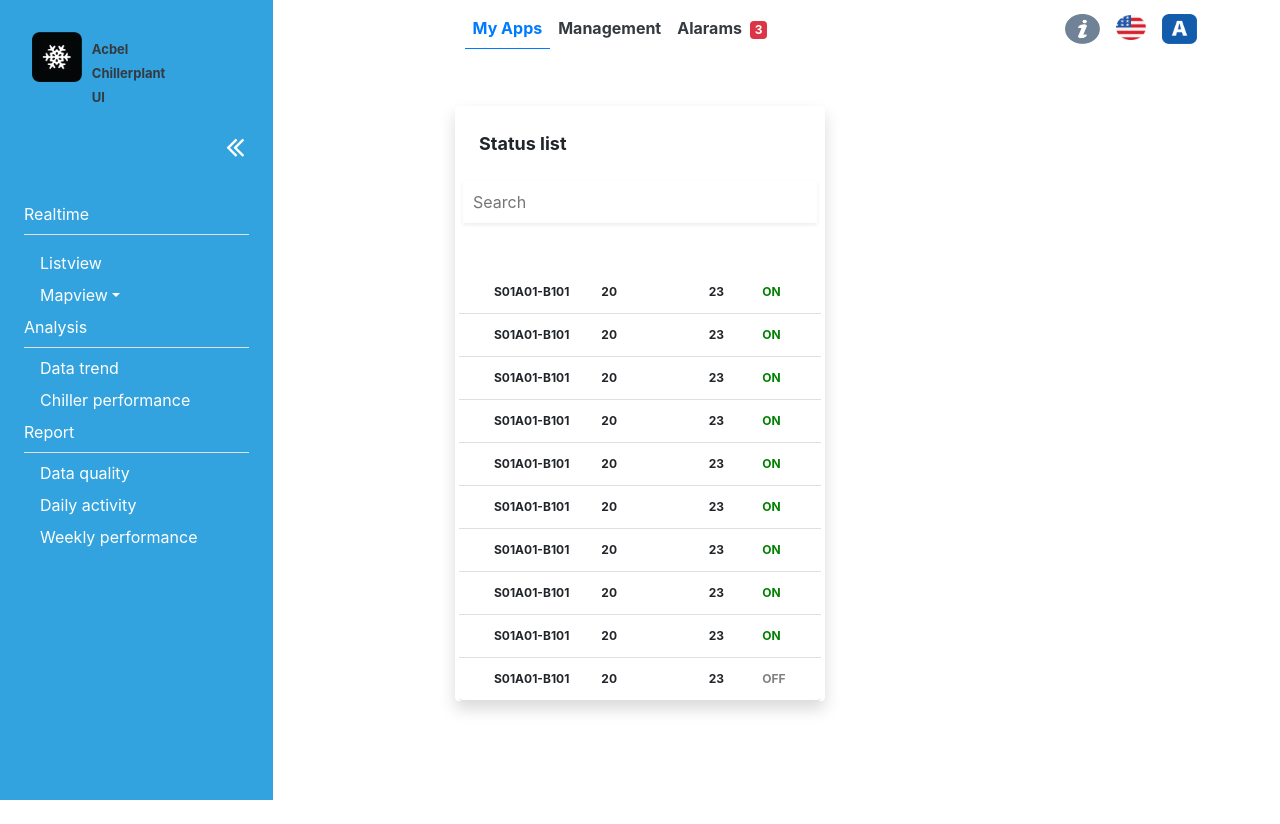
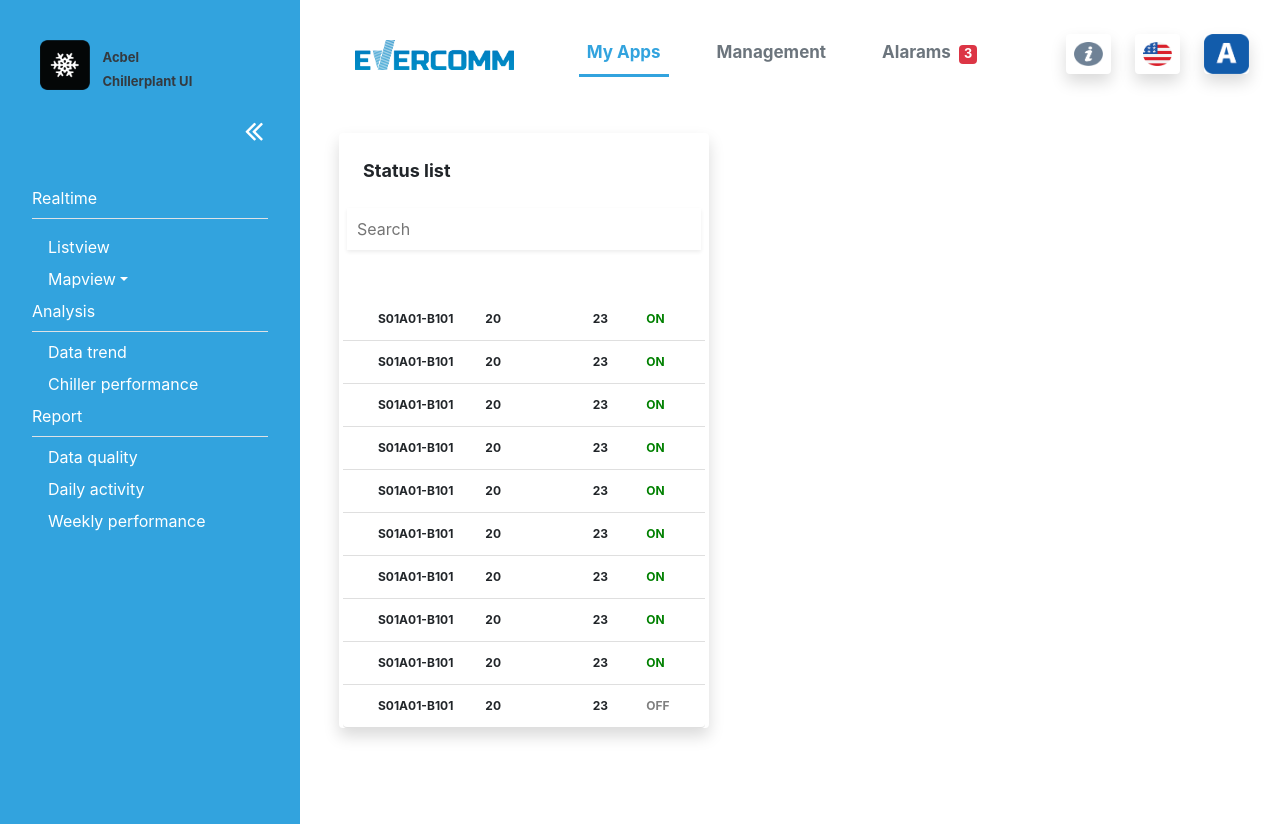
Before and after one commit to pyaemon/TaiWan-Centralized, a React (Create React App) app: page /chiller-plant in a window 1280 px wide. Before the commit the page ends 800 px from the top, so only its background shows below. Built offline with nearby package versions, Linux system fonts and the light colour scheme.

Commit message:
side&nav layout

```diff
--- a/src/App.js
+++ b/src/App.js
@@ -30,13 +30,13 @@ export default App;
 
 const PageApp = (props) => {
   return (
-      <div>
+    <div className="wrapper d-flex align-items-stretch">
       <Sidebar />
       <Switch>
-            <div>
+        <div className="ml-lg-4 ml-sm-0 mt-4" style={{ width: '100%', padding: 0, minHeight: '100vh' }}>
           <Navbar />
-              <Route path="/main" component={MainMenuContainer} />
-              <Route path="/chiller-plant" component={ChillerPlant} />
+          <Route path="/main" component={MainMenuContainer} className="mx-2 mt-4" />
+          <Route path="/chiller-plant" component={ChillerPlant} className="mx-2 mt-4" />
         </div>
       </Switch>
     </div>
--- a/src/Features/Nav.js
+++ b/src/Features/Nav.js
@@ -8,55 +8,43 @@ const Navbar = () => {
     const pathname = window.location.pathname
 
     return (
-        <div>
-            <nav className="navbar sticky-top navbar-expand-md navbar-white bg-white">
-                <div className="container-fluid">
+        <div class="container-fluid">
+            <nav class="navbar navbar-expand-lg navbar-white bg-white">
 
-                    <a className="navbar-brand justify-content-left pl-2" href="#">
+                <a className="navbar-brand justify-content-left" href="#">
                     <img src={Evercomm}
                         style={{ height: "30px", cursor: "pointer" }}
                         alt="logo">
                     </img>
                 </a>
-                    <button className="navbar-toggler btn btn-mute" type="button" data-toggle="collapse" data-target="#navbarSupportedContent" aria-controls="navbarSupportedContent" aria-expanded="false" aria-label="Toggle navigation">
-                        <i className="fa fa-bars"></i>
+                <button class="btn btn-dark d-inline-block d-lg-none ml-auto" type="button" data-toggle="collapse" data-target="#navbarSupportedContent" aria-controls="navbarSupportedContent" aria-expanded="false" aria-label="Toggle navigation">
+                    <i class="fa fa-bars"></i>
                 </button>
-
-                    <div className="col-8">
-                        <div className="collapse navbar-collapse" id="navbarSupportedContent">
-                            <ul className="navbar-nav w-100 justify-content-center mx-auto" >
+                <div class="collapse navbar-collapse" id="navbarSupportedContent">
+                    <ul className="navbar-nav justify-content-center mx-auto" style={{ fontSize: 17 }} >
                         <li className="nav-item active">
-                                    <a className="nav-link text-primary border-bottom border-primary font-weight-bold" href="#">My Apps <span className="sr-only">(current)</span></a>
+                            <a className="nav-link font-weight-bold" href="#" style={{ color: '#32a3de', borderBottom: '3px solid #32a3de', marginLeft: 40 }}>My Apps <span className="sr-only">(current)</span></a>
                         </li>
                         <li className="nav-item">
-                                    <a className="nav-link text-dark font-weight-bold" href="#">Management</a>
+                            <a className="nav-link text-muted font-weight-bold " href="#" style={{ marginLeft: 40 }}>Management</a>
                         </li>
                         <li className="nav-item">
-                                    <a className="nav-link text-dark font-weight-bold" href="#">Alarams<span className="ml-2 badge badge-danger">3</span></a>
+                            <a className="nav-link text-muted font-weight-bold" href="#" style={{ marginLeft: 40 }}>Alarams<span className="ml-2 badge badge-danger">3</span></a>
                         </li>
                     </ul>
+                    <div className="form-inline ml-auto ml-sm-5">
+                        <div className="pl-4"><img src={info_icon} style={{ height: "40px", width: "45px" }} className="shadow rounded p-2" /></div>
+                        <div className="pl-4"> <img src={american_flag} style={{ height: "40px", width: "45px" }} className="shadow rounded p-2" /></div>
+                        <div className="pl-4"><img src={acbel_user_icon_exemple} style={{ height: "40px", width: "45px" }} className="shadow rounded" /></div>
                     </div>
                 </div>
 
-                    <div className="collapse navbar-collapse justify-content-end" id="navbarSupportedContent">
-                        <ul className="navbar-nav w-100 justify-content-end pr-5 icon" >
-                            <li className="nav-item active ml-2 p-1">
-                                <img src={info_icon} style={{ height: "30px", width: "35px" }} />
-                            </li>
-                            <li className="nav-item bg-white  ml-2 p-1">
-                                <img src={american_flag} style={{ height: "25px", width: "30px" }} />
-                            </li>
-                            <li className="nav-item ml-2 p-1">
-                                <img src={acbel_user_icon_exemple} style={{ height: "30px", width: "35px" }} className="" />
-                            </li>
-                        </ul>
-                    </div>
-                </div>
             </nav>
         </div>
 
+    );
 
-    );
+
 }
 
 export default Navbar;
--- a/src/Features/Sidebar.js
+++ b/src/Features/Sidebar.js
@@ -12,16 +12,6 @@ import { withRouter } from 'react-router-dom';
 const Sidebar = (props) => {
   const [sidebarOpen, setSidebarOpen] = useState(false);
 
-  const SideStyle={
-    zIndex: 2000,
-    left: 250,
-    minWidth: 60,
-    maxWidth: 80,
-    height: '100%',
-    marginLeft:  -250,
-    overflowY: 'auto',
-    backgroundColor: '#32a3de'
-  }
   const pathname = window.location.pathname
   const openHandler = () => {
     if (!sidebarOpen) {
@@ -41,11 +31,12 @@ const Sidebar = (props) => {
     <Fragment>
       {
         pathname === '/main' ?
-          <div className='position-fixed float-left' style={SideStyle}>
-            <div className="py-3 row justify-content-center">
-              <img src={Icon} alt="icon" style={{ height: '50px', width: '50px' }} />
-            </div>
+        <nav  style={{minWidth: 80, maxWidth:  80,backgroundColor: '#32a3de'}}>
+          <div class="py-3 row justify-content-center">
+            <img src={Icon} alt="icon" style={{ height: '55px', width: '60px' }} />
+
           </div>
+        </nav>
           :
           <Fragment>
           { sidebar }
@@ -58,12 +49,8 @@ const Sidebar = (props) => {
 
   function subsidebar() {
     return (
-
-      <nav className="position-fixed float-left" style={{zIndex: 2000, left: 250, minWidth: 250, maxWidth: 300, height: '100%', marginLeft:  -250,overflowY: 'auto',backgroundColor: '#32a3de'}}>
-        <div className="p-3">
-          {/* <div className="container-fluid border-bottom">
-                  <Toggle click={openHandler}></Toggle>
-            </div> */}
+      <nav id="sidebar" style={{minWidth: 300, maxWidth:  300,backgroundColor: '#32a3de', minHeight: '100vh'}} className="">
+        <div className="p-4 pt-1">
           <div className="row p-3 ">
             <div className="col-3">
               <a href="#" className="img logo rounded-circle mb-5"> <img src={Chiller_Plant_Icon} style={{ width: 50, height: 50 }} /> </a>
@@ -129,8 +116,10 @@ const Sidebar = (props) => {
               </li>
             </ul>
           </ul>
+
         </div>
       </nav>
+
     )
   }
 
@@ -139,15 +128,16 @@ const Sidebar = (props) => {
       props.history.push('/main')
     }
     return (
-      <nav className="position-fixed float-left" style={SideStyle}>
-        <div className="p-4 pt-1">
+      <nav className="" style={{minWidth: 80, maxWidth: 80,backgroundColor: '#32a3de'}}>
+        <div className="">
           <div className="row justify-content-center mt-3 py-3" >
-            <img src={Icon} alt="icon" style={{ height: '50px', width: '50px', cursor:'pointer' }} onClick={IconClick}/>
+            <img src={Icon} alt="icon" style={{ height: '55px', width: '60px', cursor:'pointer' }} onClick={IconClick}/>
           </div>
         </div>
         {/* <div class="d-flex justify-content-center"><Toggle click={openHandler}></Toggle></div>  */}
         <div className="p-1 mt-5">
           {sidebarOpen ?
+
             <div className="row justify-content-center mt-5">
               <Toggle click={openHandler} sidebarOpen={sidebarOpen}></Toggle>
             </div>
@@ -173,4 +163,6 @@ const Sidebar = (props) => {
 
 }
 
+
+
 export default withRouter(Sidebar);
--- a/src/Pages/ChillerPlant/List.js
+++ b/src/Pages/ChillerPlant/List.js
@@ -4,7 +4,7 @@ import Font from '../../Config/Font';
 
 const StatusList = (props) => {
     return (
-        <div className="py-5 container" style={{ width: '400px' }}>
+        <div className="py-5 container float-left" style={{ width: '400px' }}>
 
             <ul className="list-group shadow bg-white">
                 <div className="p-4 font-weight-bold" style={{fontSize: Font.heading3}}>Status list</div>
```
Lines whose indentation alone changed are shown as unchanged.
